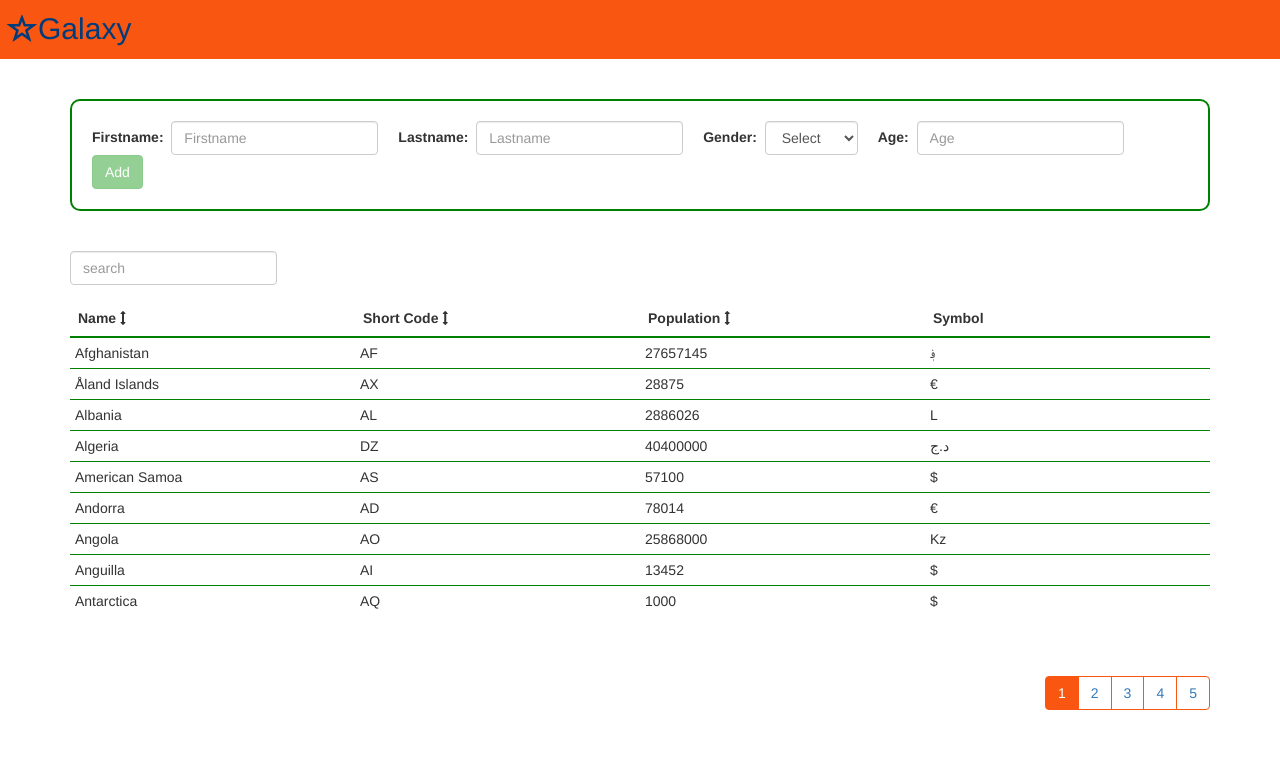
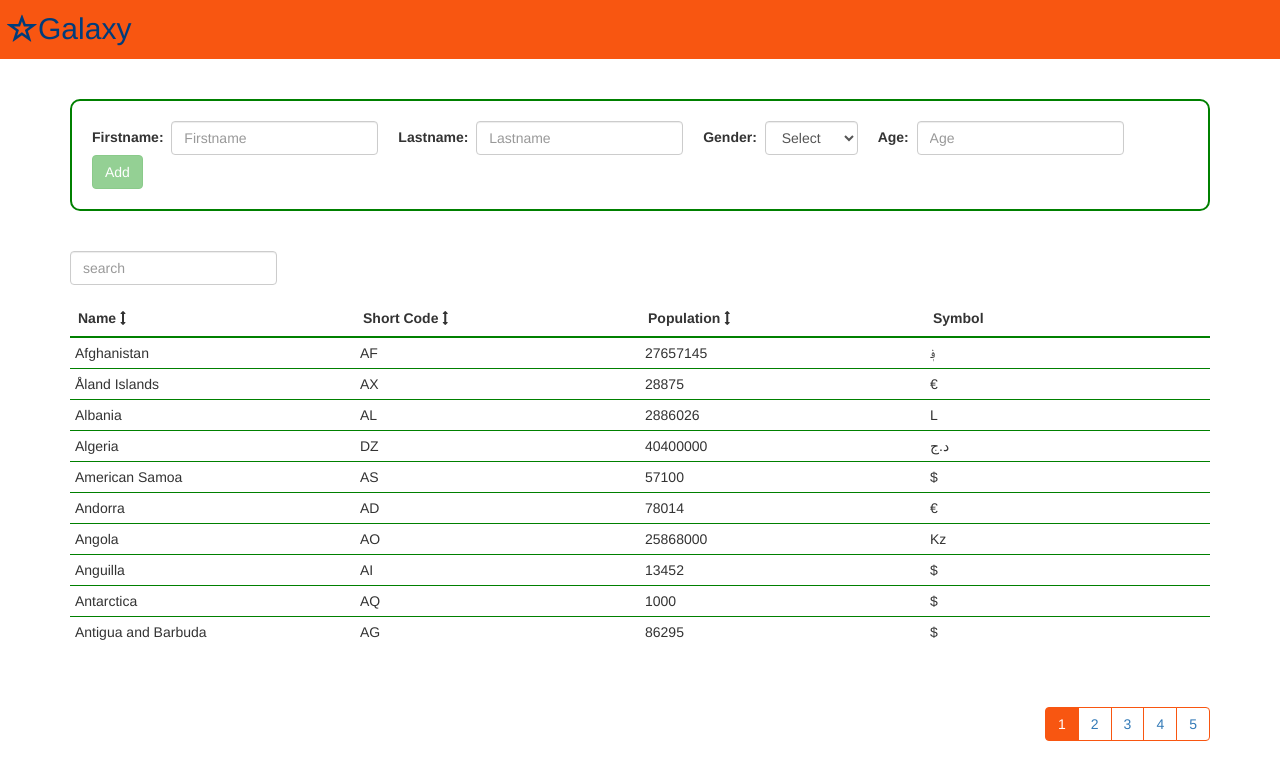
Before and after one commit to Bala-Workspace/Galaxy-WIP, an Angular app: page / in a window 1280 px wide. Shown: the top 780 px of the page. Built offline with nearby package versions, Linux system fonts and the light colour scheme; data requests are answered from the project's data file.

Commit message:
search issue fixed

```diff
--- a/src/app/content/content.component.ts
+++ b/src/app/content/content.component.ts
@@ -100,7 +100,7 @@ export class ContentComponent implements OnInit {
   processPageination() {
     this.totalItems = this.countryList.length;
     this.pageObj = this.paginate(this.totalItems, this.currentPage, this.pageSize, this.maxPages);
-    this.sliceCountry = this.countryList.slice(this.pageObj.startIndex, this.pageObj.endIndex);
+    this.sliceCountry = this.countryList.slice(this.pageObj.startIndex, this.pageObj.endIndex+1);
   }
 
   navigate(page) {
--- a/src/app/search-country.pipe.ts
+++ b/src/app/search-country.pipe.ts
@@ -6,10 +6,11 @@ import { Pipe, PipeTransform } from '@angular/core';
 export class SearchCountryPipe implements PipeTransform {
 
   transform(value: any[], args: any): unknown {
-    debugger;
-    if (!value) return value;
-    if (!args) return value;
+    if (!value || !args) return value;
     args = args.toLowerCase();
+    console.log(value.filter(function (item) {
+      return JSON.stringify(item).toLowerCase().includes(args);
+    }));
     return value.filter(function (item) {
       return JSON.stringify(item).toLowerCase().includes(args);
     });
```
